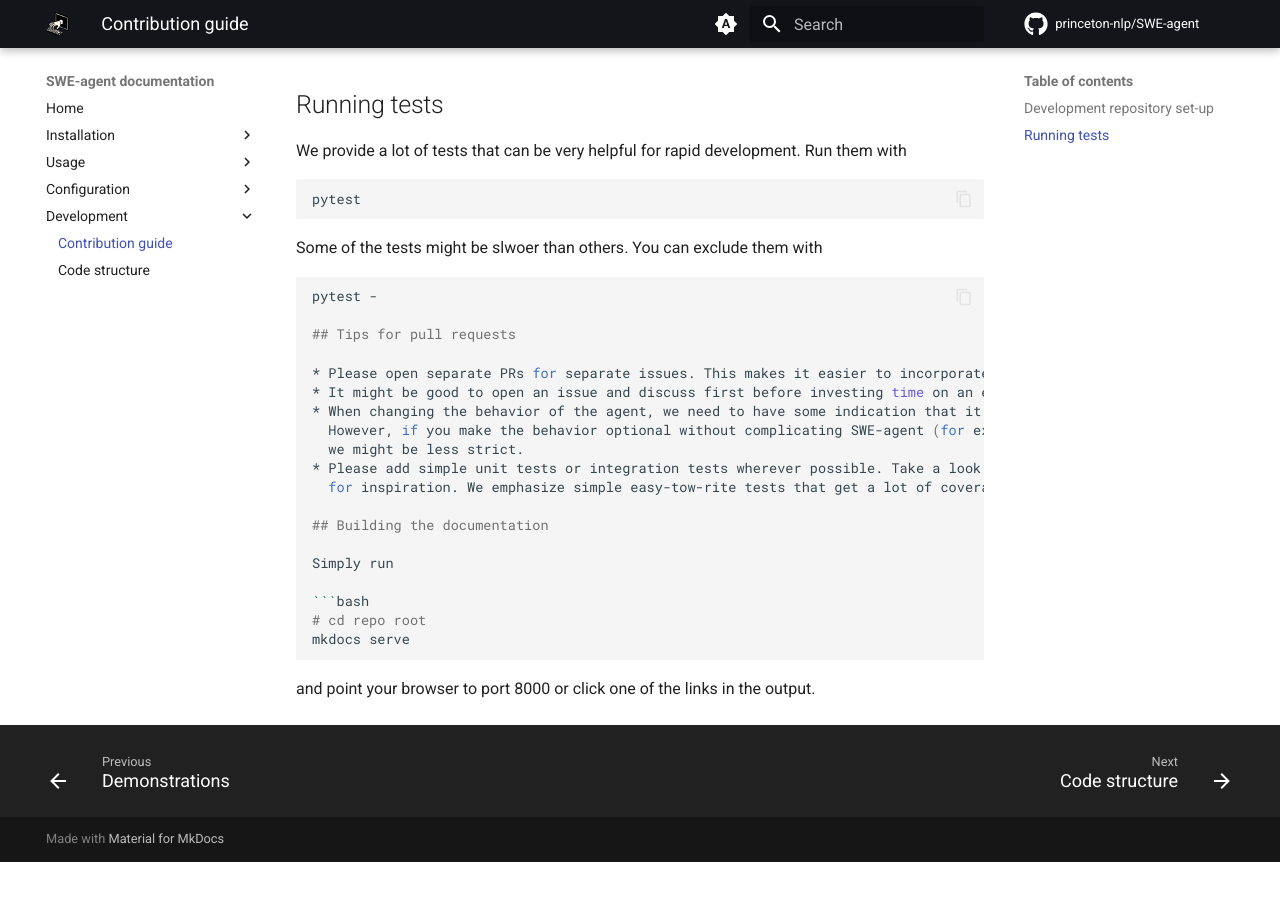
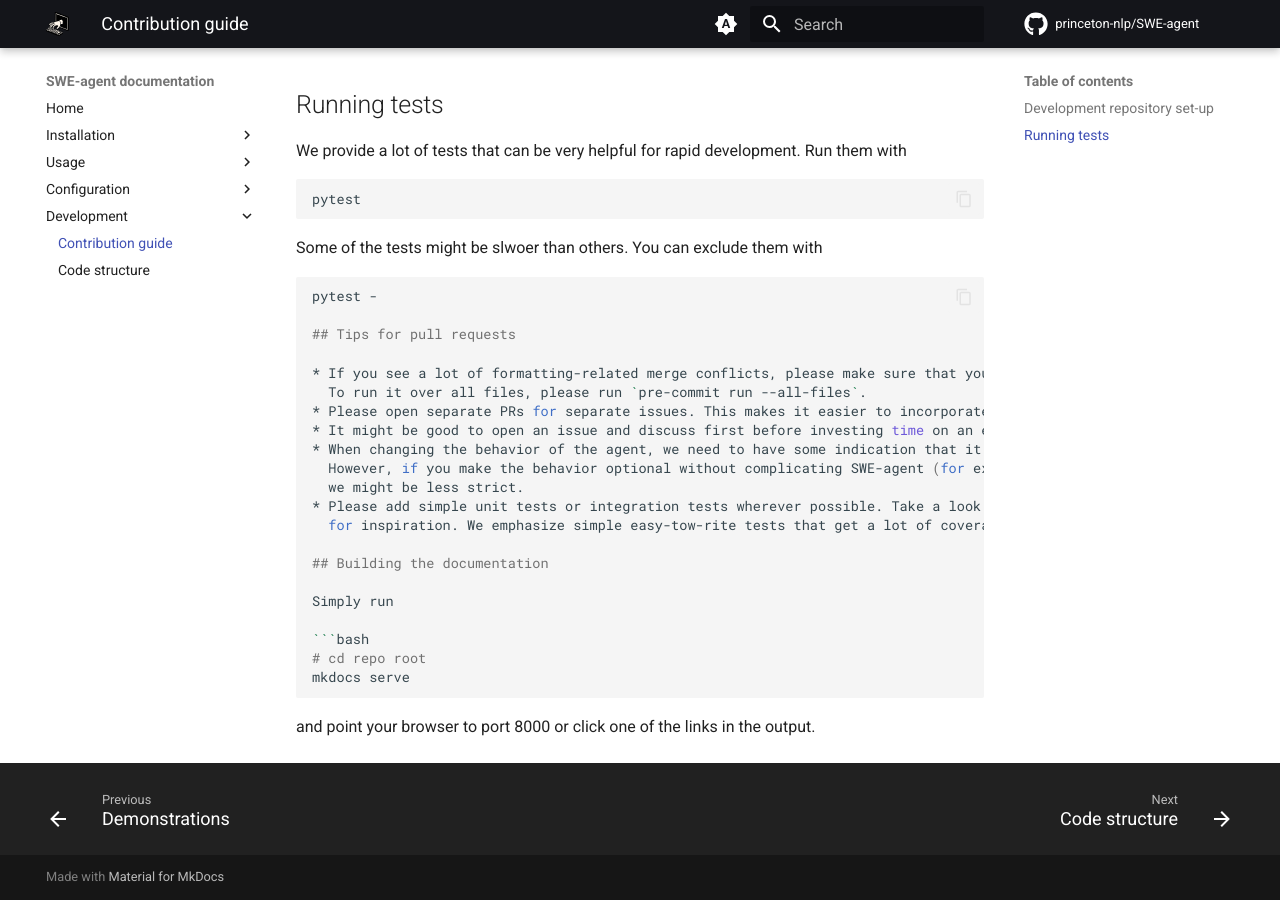
Before and after one commit to princeton-nlp/SWE-agent, an MkDocs documentation site: the page built from docs/dev/contribute.md, in a window 1280 px wide and 900 px high, scrolled down 1003 px. Built offline with MkDocs 1.6.1 and Material for MkDocs 9.7.7, drawn with Linux system fonts in a browser that asks for light colours; comment, search, counter and statistics services are not loaded; before the commit the page ends 1865 px from its top, so only the background shows below that.

Commit message:
Doc: Add notes about merge-conflicts after formatting changes (#439)
[skip CI]

```diff
--- a/docs/dev/contribute.md
+++ b/docs/dev/contribute.md
@@ -51,6 +51,8 @@
 
 ## Tips for pull requests
 
+* If you see a lot of formatting-related merge conflicts, please make sure that you have `pre-commit` installed.
+  To run it over all files, please run `pre-commit run --all-files`.
 * Please open separate PRs for separate issues. This makes it easier to incorporate part of your changes.
 * It might be good to open an issue and discuss first before investing time on an experimental feature.
 * When changing the behavior of the agent, we need to have some indication that it actually improves the success rate of SWE-agent.
```
Also changed, not shown: .github/PULL_REQUEST_TEMPLATE.md.
